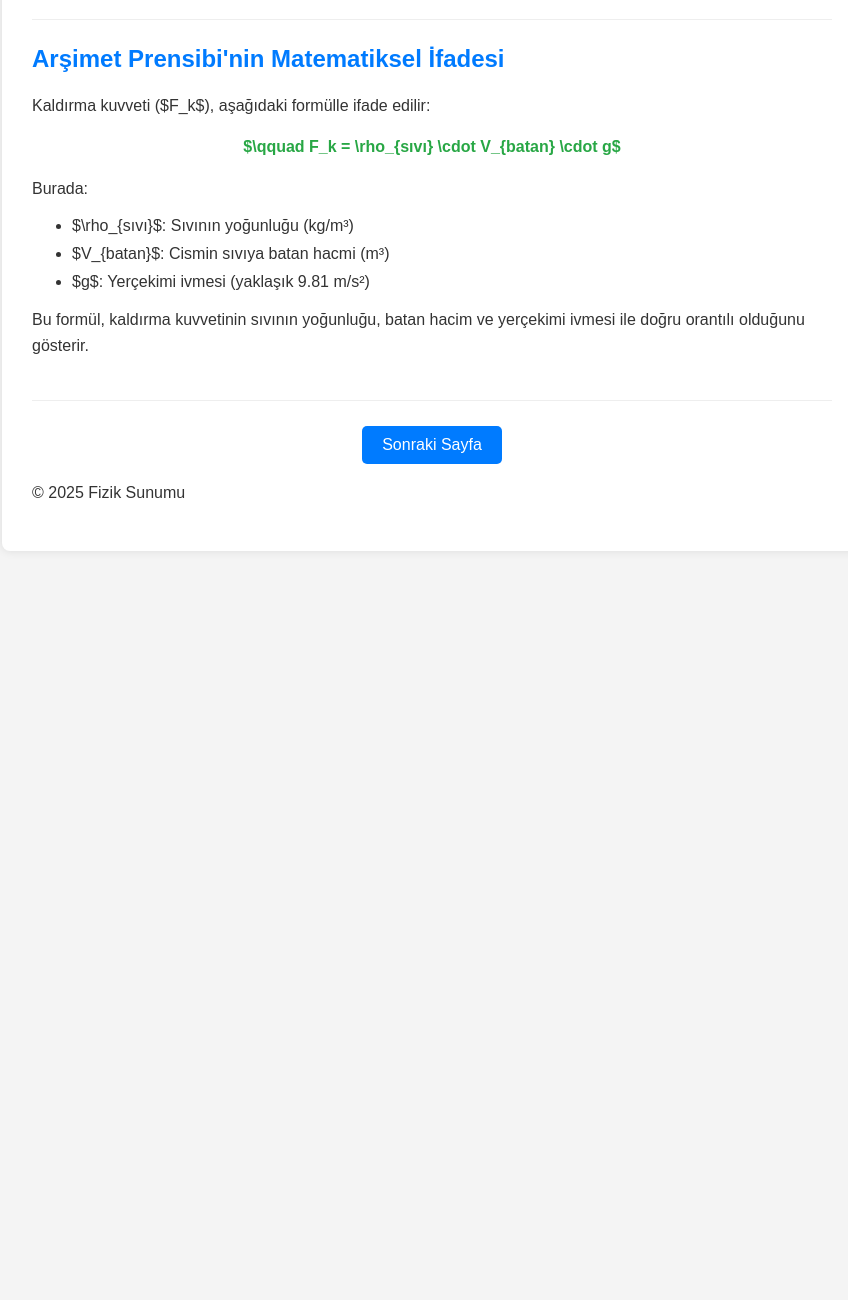
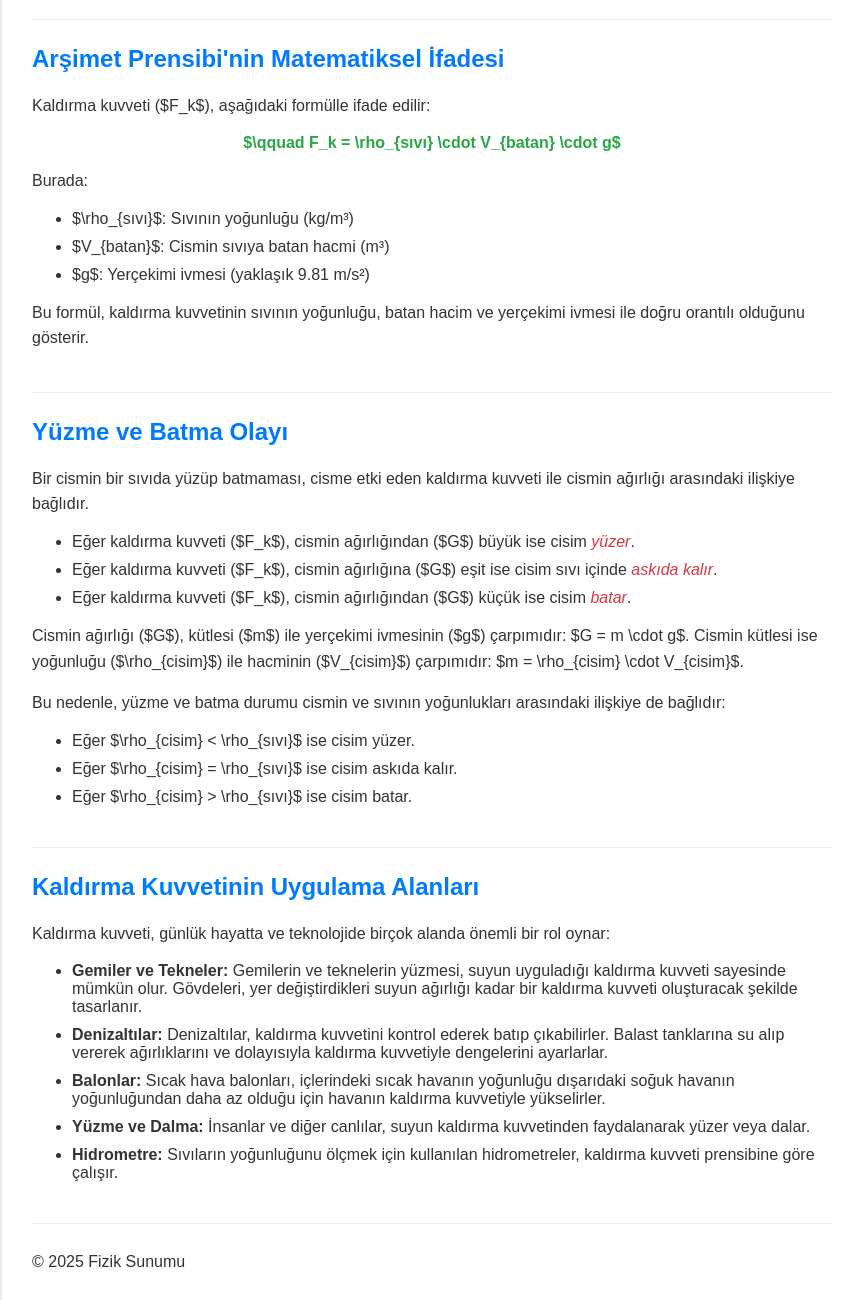
Before and after one commit to EgesevdeV2/TurkceSinav, a plain HTML site: page kaldırma_kuvveti.html in a window 1280 px wide. Shown: the part 680-1980 px from the top of the page, without its empty margins (208-1056 px from the left). Before the commit the page ends 1251 px from the top, so only its background shows below. Drawn offline with Linux system fonts and the light colour scheme.

Commit message:
Update kaldırma_kuvveti.html

```diff
--- a/kaldırma_kuvveti.html
+++ b/kaldırma_kuvveti.html
@@ -3,7 +3,7 @@
 <head>
     <meta charset="UTF-8">
     <meta name="viewport" content="width=device-width, initial-scale=1.0">
-    <title>Suyun Kaldırma Kuvveti Sunumu - Sayfa 1</title>
+    <title>Suyun Kaldırma Kuvveti Sunumu</title>
     <style>
         body {
             font-family: sans-serif;
@@ -25,12 +25,14 @@
         p {
             line-height: 1.6;
         }
+        .formula-container {
+            display: flex; /* İçindeki öğeleri hizalamak için */
+            justify-content: center; /* Yatayda ortalamak için */
+            margin: 15px 0; /* Üst ve alt boşluk */
+        }
         .formula {
             font-weight: bold;
             color: #28a745;
-            display: block; /* Formülün kendi satırında olması için */
-            text-align: center; /* Formülü ortalamak için */
-            margin: 15px 0; /* Üst ve alt boşluk */
         }
         .list-item {
             margin-bottom: 10px;
@@ -55,29 +57,13 @@
             font-style: italic;
             color: #dc3545;
         }
-        .navigation {
-            text-align: center;
-            margin-top: 20px;
-        }
-        .navigation a {
-            display: inline-block;
-            padding: 10px 20px;
-            margin: 0 5px;
-            background-color: #007bff;
-            color: #fff;
-            text-decoration: none;
-            border-radius: 5px;
-        }
-        .navigation a:hover {
-            background-color: #0056b3;
-        }
     </style>
 </head>
 <body>
     <div class="container">
         <header>
             <h1>Suyun Kaldırma Kuvveti</h1>
-            <p>Fizik sunumu için hazırlanmıştır - Sayfa 1</p>
+            <p>Fizik sunumu için hazırlanmıştır.</p>
         </header>
 
         <section class="section">
@@ -90,7 +76,9 @@
         <section class="section">
             <h2>Arşimet Prensibi'nin Matematiksel İfadesi</h2>
             <p>Kaldırma kuvveti ($F_k$), aşağıdaki formülle ifade edilir:</p>
-            <p class="formula">$\qquad F_k = \rho_{sıvı} \cdot V_{batan} \cdot g$</p>
+            <div class="formula-container">
+                <span class="formula">$\qquad F_k = \rho_{sıvı} \cdot V_{batan} \cdot g$</span>
+            </div>
             <p>Burada:</p>
             <ul style="list-style-type:disc;">
                 <li class="list-item">$\rho_{sıvı}$: Sıvının yoğunluğu (kg/m³)</li>
@@ -100,9 +88,34 @@
             <p>Bu formül, kaldırma kuvvetinin sıvının yoğunluğu, batan hacim ve yerçekimi ivmesi ile doğru orantılı olduğunu gösterir.</p>
         </section>
 
-        <div class="navigation">
-            <a href="sayfa2.html">Sonraki Sayfa</a>
-        </div>
+        <section class="section">
+            <h2>Yüzme ve Batma Olayı</h2>
+            <p>Bir cismin bir sıvıda yüzüp batmaması, cisme etki eden kaldırma kuvveti ile cismin ağırlığı arasındaki ilişkiye bağlıdır.</p>
+            <ul style="list-style-type:disc;">
+                <li class="list-item">Eğer kaldırma kuvveti ($F_k$), cismin ağırlığından ($G$) büyük ise cisim <span class="emphasize">yüzer</span>.</li>
+                <li class="list-item">Eğer kaldırma kuvveti ($F_k$), cismin ağırlığına ($G$) eşit ise cisim sıvı içinde <span class="emphasize">askıda kalır</span>.</li>
+                <li class="list-item">Eğer kaldırma kuvveti ($F_k$), cismin ağırlığından ($G$) küçük ise cisim <span class="emphasize">batar</span>.</li>
+            </ul>
+            <p>Cismin ağırlığı ($G$), kütlesi ($m$) ile yerçekimi ivmesinin ($g$) çarpımıdır: $G = m \cdot g$. Cismin kütlesi ise yoğunluğu ($\rho_{cisim}$) ile hacminin ($V_{cisim}$) çarpımıdır: $m = \rho_{cisim} \cdot V_{cisim}$.</p>
+            <p>Bu nedenle, yüzme ve batma durumu cismin ve sıvının yoğunlukları arasındaki ilişkiye de bağlıdır:</p>
+            <ul style="list-style-type:disc;">
+                <li class="list-item">Eğer $\rho_{cisim} < \rho_{sıvı}$ ise cisim yüzer.</li>
+                <li class="list-item">Eğer $\rho_{cisim} = \rho_{sıvı}$ ise cisim askıda kalır.</li>
+                <li class="list-item">Eğer $\rho_{cisim} > \rho_{sıvı}$ ise cisim batar.</li>
+            </ul>
+        </section>
+
+        <section class="section">
+            <h2>Kaldırma Kuvvetinin Uygulama Alanları</h2>
+            <p>Kaldırma kuvveti, günlük hayatta ve teknolojide birçok alanda önemli bir rol oynar:</p>
+            <ul style="list-style-type:disc;">
+                <li class="list-item"><b>Gemiler ve Tekneler:</b> Gemilerin ve teknelerin yüzmesi, suyun uyguladığı kaldırma kuvveti sayesinde mümkün olur. Gövdeleri, yer değiştirdikleri suyun ağırlığı kadar bir kaldırma kuvveti oluşturacak şekilde tasarlanır.</li>
+                <li class="list-item"><b>Denizaltılar:</b> Denizaltılar, kaldırma kuvvetini kontrol ederek batıp çıkabilirler. Balast tanklarına su alıp vererek ağırlıklarını ve dolayısıyla kaldırma kuvvetiyle dengelerini ayarlarlar.</li>
+                <li class="list-item"><b>Balonlar:</b> Sıcak hava balonları, içlerindeki sıcak havanın yoğunluğu dışarıdaki soğuk havanın yoğunluğundan daha az olduğu için havanın kaldırma kuvvetiyle yükselirler.</li>
+                <li class="list-item"><b>Yüzme ve Dalma:</b> İnsanlar ve diğer canlılar, suyun kaldırma kuvvetinden faydalanarak yüzer veya dalar.</li>
+                <li class="list-item"><b>Hidrometre:</b> Sıvıların yoğunluğunu ölçmek için kullanılan hidrometreler, kaldırma kuvveti prensibine göre çalışır.</li>
+            </ul>
+        </section>
 
         <footer>
             <p>&copy; 2025 Fizik Sunumu</p>
```
